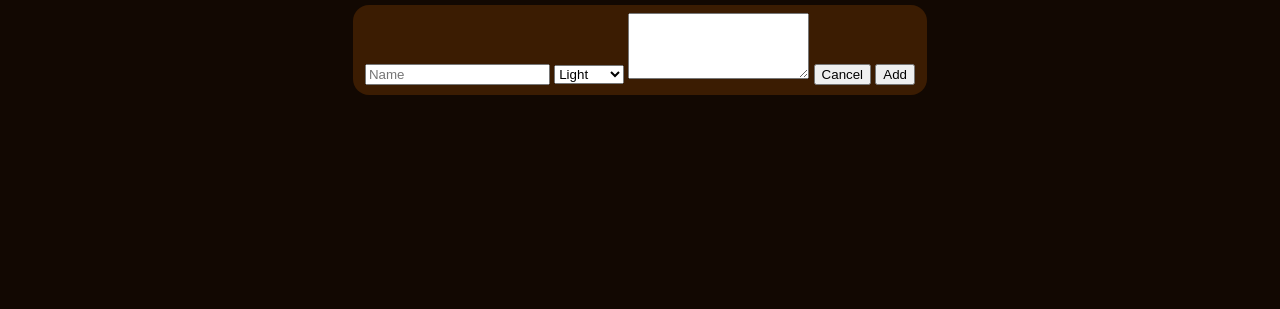
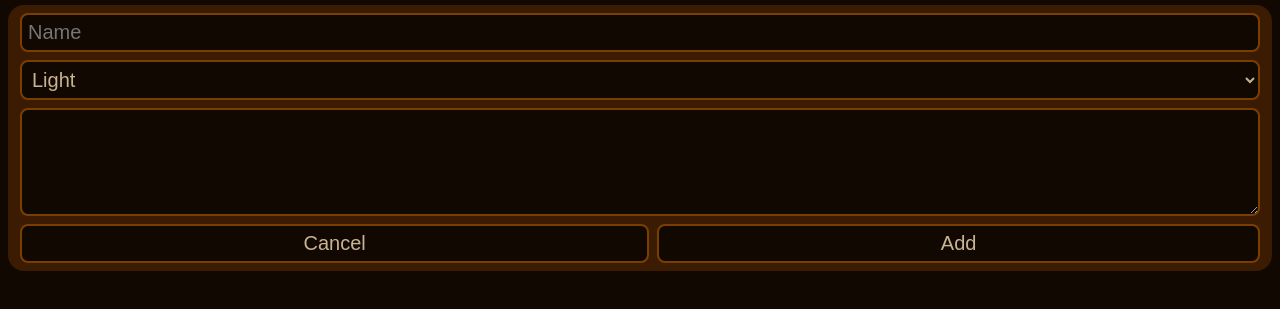
Before and after one commit to calepayson/cofveve, a plain HTML site: page pages/add_coffee.html in a window 1280 px wide. Shown: the part 63-372 px from the top of the page. Drawn offline with Linux system fonts and the light colour scheme.

Commit message:
Add styling for add_coffee

```diff
--- a/css/main.css
+++ b/css/main.css
@@ -198,3 +198,30 @@ h1, h2, h3, h4, h5, h6 {
   align-content: center;
   line-height: .95;
 }
+
+.form {
+  display: grid;
+  grid-template-columns: auto auto;
+  grid-template-rows: auto auto auto auto;
+  gap: 8px;
+  width: 100%;
+}
+
+.form__input {
+  grid-column: 1 / 3;
+  font-size: var(--fs-h3);
+  padding: 6px;
+  border: 2px solid var(--clr-medium);
+  border-radius: 8px;
+  color: var(--clr-white);
+  background-color: var(--clr-black);
+}
+
+.form__button {
+  padding: 6px;
+  font-size: var(--fs-h3);
+  border: 2px solid var(--clr-medium);
+  border-radius: 8px;
+  color: var(--clr-white);
+  background-color: var(--clr-black);
+}
```
